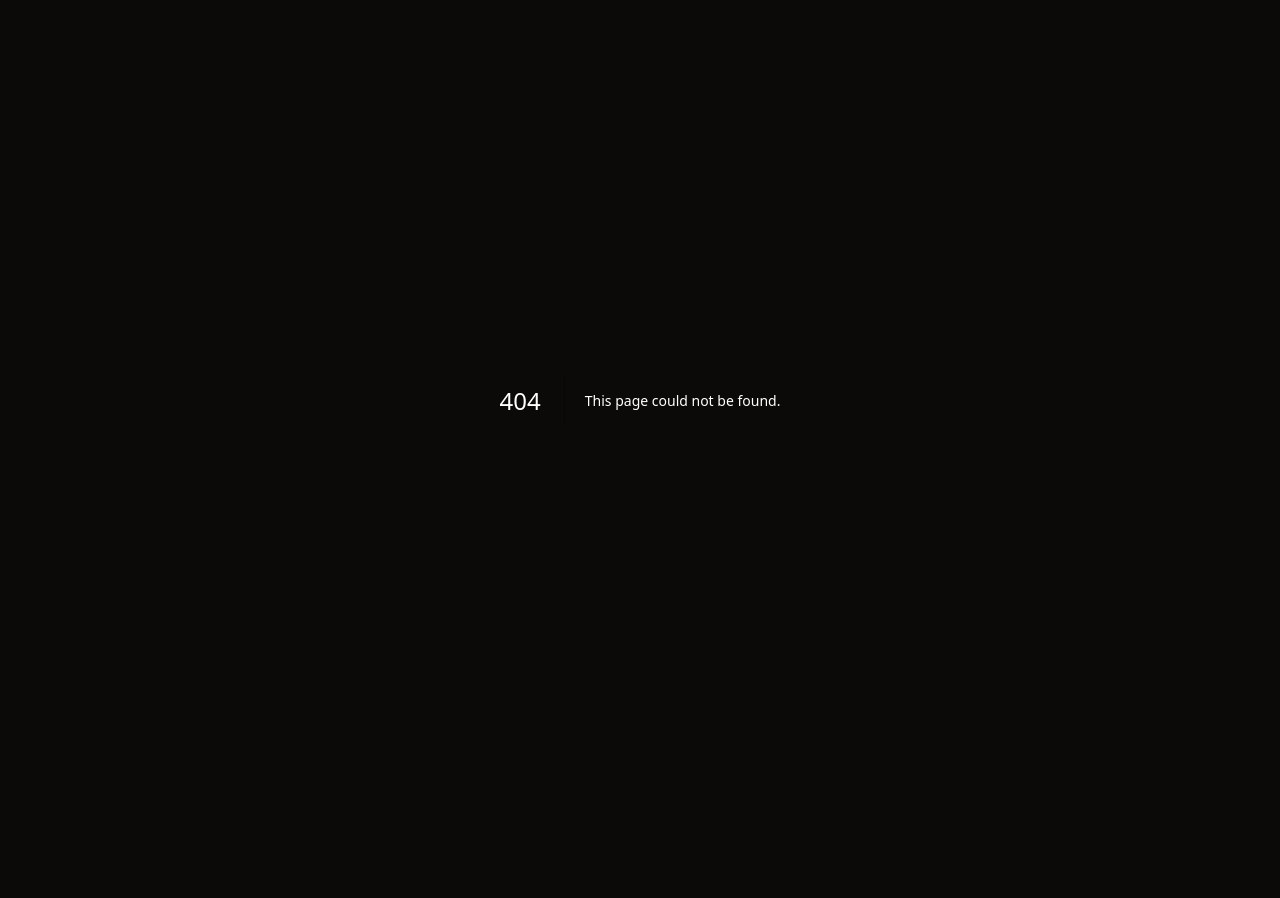
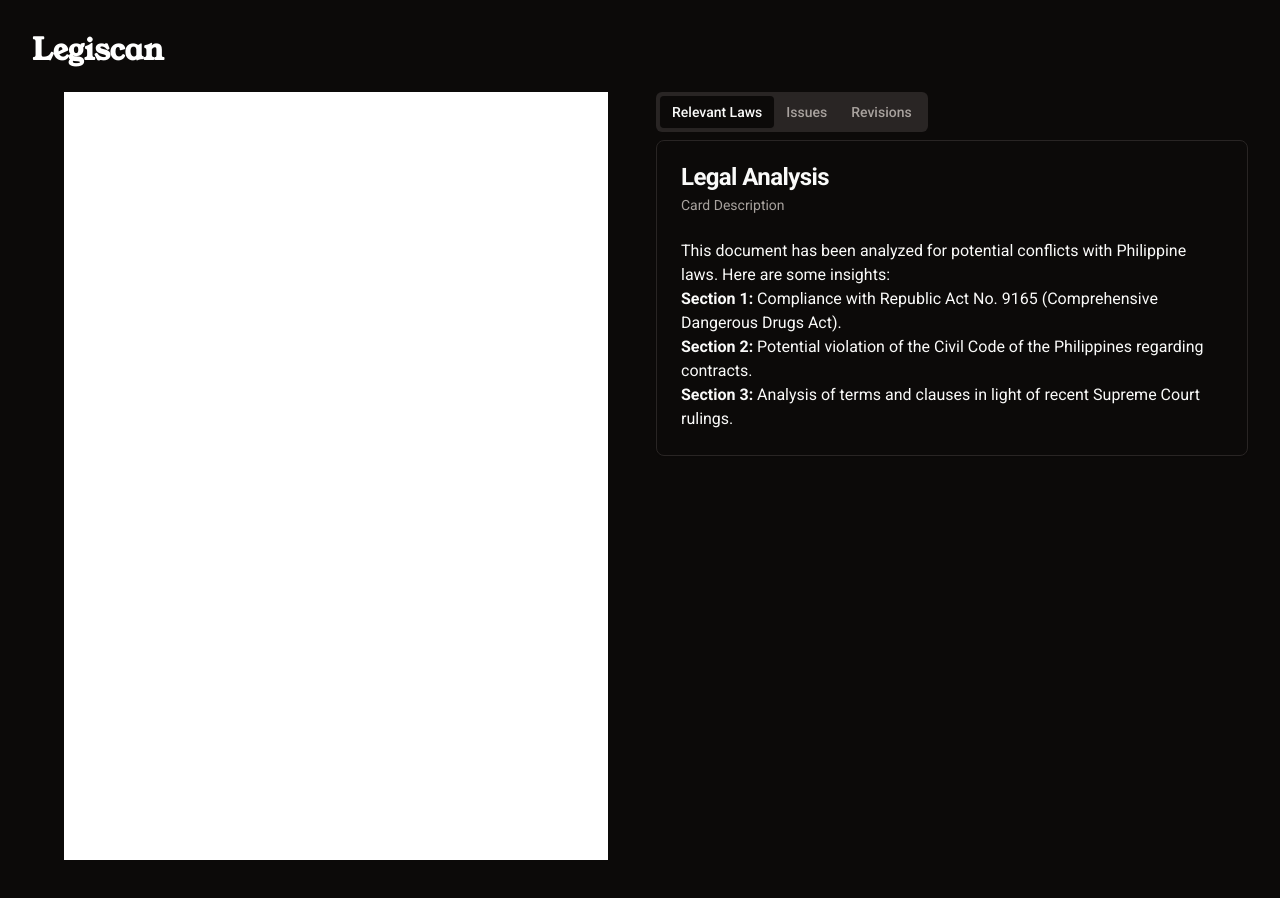
Before and after one commit to aritako/contrack, a Next.js app: page /analysis in a window 1280 px wide. Before the commit this address had no page. Shown: the top 898 px of the page. Before the commit the page ends 800 px from the top, so only its background shows below. Built offline with nearby package versions, Linux system fonts and the light colour scheme.

Commit message:
feat: analysis page frontend only

```diff
--- /dev/null
+++ b/app/analysis/page.tsx
@@ -0,0 +1,85 @@
+import Navbar from "../components/navbar";
+import { Tabs, TabsContent, TabsList, TabsTrigger } from "@/components/ui/tabs"
+import {
+  Card,
+  CardContent,
+  CardDescription,
+  CardFooter,
+  CardHeader,
+  CardTitle,
+} from "@/components/ui/card"
+
+export default function AnalysisPage() {
+
+    const analysisContent = `
+    <p>This document has been analyzed for potential conflicts with Philippine laws. Here are some insights:</p>
+    <ul>
+      <li><strong>Section 1:</strong> Compliance with Republic Act No. 9165 (Comprehensive Dangerous Drugs Act).</li>
+      <li><strong>Section 2:</strong> Potential violation of the Civil Code of the Philippines regarding contracts.</li>
+      <li><strong>Section 3:</strong> Analysis of terms and clauses in light of recent Supreme Court rulings.</li>
+    </ul>
+    `;
+
+    return (
+        <div className = "flex flex-col p-8">
+            <Navbar />
+            <div className="grid lg:grid-cols-2">
+            {/* Left side: PDF Viewer */}
+            <div className="h-screen pl-8 pr-8 pb-8">
+                <iframe
+                src={'/samplepdf.pdf'}
+                width="100%"
+                height="100%"
+                title="Uploaded PDF"
+                className=""
+                ></iframe>
+            </div>
+
+            {/* Right side: Analysis */}
+            <div className="pl-4">
+                <Tabs defaultValue="Relevant Laws" className="w-full">
+                    <TabsList>
+                        <TabsTrigger value="Relevant Laws">Relevant Laws</TabsTrigger>
+                        <TabsTrigger value="Issues">Issues</TabsTrigger>
+                        <TabsTrigger value="Revisions">Revisions</TabsTrigger>
+                    </TabsList>
+                    <TabsContent value="Relevant Laws">
+                        <Card>
+                        <CardHeader>
+                            <CardTitle>Legal Analysis</CardTitle>
+                            <CardDescription>Card Description</CardDescription>
+                        </CardHeader>
+                        <CardContent>
+                            <div dangerouslySetInnerHTML={{ __html: analysisContent }} />
+                        </CardContent>
+                        </Card>
+                    </TabsContent>
+                    <TabsContent value="Issues">
+                        <Card>
+                        <CardHeader>
+                            <CardTitle>Issues Found</CardTitle>
+                            <CardDescription>Card Description</CardDescription>
+                        </CardHeader>
+                        <CardContent>
+                            <div dangerouslySetInnerHTML={{ __html: analysisContent }} />
+                        </CardContent>
+                        </Card>
+                    </TabsContent>
+                    <TabsContent value="Revisions">
+                        <Card>
+                        <CardHeader>
+                            <CardTitle>Suggested Revisions</CardTitle>
+                            <CardDescription>Card Description</CardDescription>
+                        </CardHeader>
+                        <CardContent>
+                            <div dangerouslySetInnerHTML={{ __html: analysisContent }} />
+                        </CardContent>
+                        </Card>
+                    </TabsContent>
+                </Tabs>
+
+            </div>
+            </div>
+        </div>
+    );
+    }
--- /dev/null
+++ b/components/ui/card.tsx
@@ -0,0 +1,79 @@
+import * as React from "react"
+
+import { cn } from "@/lib/utils"
+
+const Card = React.forwardRef<
+  HTMLDivElement,
+  React.HTMLAttributes<HTMLDivElement>
+>(({ className, ...props }, ref) => (
+  <div
+    ref={ref}
+    className={cn(
+      "rounded-lg border bg-card text-card-foreground shadow-sm",
+      className
+    )}
+    {...props}
+  />
+))
+Card.displayName = "Card"
+
+const CardHeader = React.forwardRef<
+  HTMLDivElement,
+  React.HTMLAttributes<HTMLDivElement>
+>(({ className, ...props }, ref) => (
+  <div
+    ref={ref}
+    className={cn("flex flex-col space-y-1.5 p-6", className)}
+    {...props}
+  />
+))
+CardHeader.displayName = "CardHeader"
+
+const CardTitle = React.forwardRef<
+  HTMLDivElement,
+  React.HTMLAttributes<HTMLDivElement>
+>(({ className, ...props }, ref) => (
+  <div
+    ref={ref}
+    className={cn(
+      "text-2xl font-semibold leading-none tracking-tight",
+      className
+    )}
+    {...props}
+  />
+))
+CardTitle.displayName = "CardTitle"
+
+const CardDescription = React.forwardRef<
+  HTMLDivElement,
+  React.HTMLAttributes<HTMLDivElement>
+>(({ className, ...props }, ref) => (
+  <div
+    ref={ref}
+    className={cn("text-sm text-muted-foreground", className)}
+    {...props}
+  />
+))
+CardDescription.displayName = "CardDescription"
+
+const CardContent = React.forwardRef<
+  HTMLDivElement,
+  React.HTMLAttributes<HTMLDivElement>
+>(({ className, ...props }, ref) => (
+  <div ref={ref} className={cn("p-6 pt-0", className)} {...props} />
+))
+CardContent.displayName = "CardContent"
+
+const CardFooter = React.forwardRef<
+  HTMLDivElement,
+  React.HTMLAttributes<HTMLDivElement>
+>(({ className, ...props }, ref) => (
+  <div
+    ref={ref}
+    className={cn("flex items-center p-6 pt-0", className)}
+    {...props}
+  />
+))
+CardFooter.displayName = "CardFooter"
+
+export { Card, CardHeader, CardFooter, CardTitle, CardDescription, CardContent }
--- /dev/null
+++ b/components/ui/tabs.tsx
@@ -0,0 +1,55 @@
+"use client"
+
+import * as React from "react"
+import * as TabsPrimitive from "@radix-ui/react-tabs"
+
+import { cn } from "@/lib/utils"
+
+const Tabs = TabsPrimitive.Root
+
+const TabsList = React.forwardRef<
+  React.ElementRef<typeof TabsPrimitive.List>,
+  React.ComponentPropsWithoutRef<typeof TabsPrimitive.List>
+>(({ className, ...props }, ref) => (
+  <TabsPrimitive.List
+    ref={ref}
+    className={cn(
+      "inline-flex h-10 items-center justify-center rounded-md bg-muted p-1 text-muted-foreground",
+      className
+    )}
+    {...props}
+  />
+))
+TabsList.displayName = TabsPrimitive.List.displayName
+
+const TabsTrigger = React.forwardRef<
+  React.ElementRef<typeof TabsPrimitive.Trigger>,
+  React.ComponentPropsWithoutRef<typeof TabsPrimitive.Trigger>
+>(({ className, ...props }, ref) => (
+  <TabsPrimitive.Trigger
+    ref={ref}
+    className={cn(
+      "inline-flex items-center justify-center whitespace-nowrap rounded-sm px-3 py-1.5 text-sm font-medium ring-offset-background transition-all focus-visible:outline-none focus-visible:ring-2 focus-visible:ring-ring focus-visible:ring-offset-2 disabled:pointer-events-none disabled:opacity-50 data-[state=active]:bg-background data-[state=active]:text-foreground data-[state=active]:shadow-sm",
+      className
+    )}
+    {...props}
+  />
+))
+TabsTrigger.displayName = TabsPrimitive.Trigger.displayName
+
+const TabsContent = React.forwardRef<
+  React.ElementRef<typeof TabsPrimitive.Content>,
+  React.ComponentPropsWithoutRef<typeof TabsPrimitive.Content>
+>(({ className, ...props }, ref) => (
+  <TabsPrimitive.Content
+    ref={ref}
+    className={cn(
+      "mt-2 ring-offset-background focus-visible:outline-none focus-visible:ring-2 focus-visible:ring-ring focus-visible:ring-offset-2",
+      className
+    )}
+    {...props}
+  />
+))
+TabsContent.displayName = TabsPrimitive.Content.displayName
+
+export { Tabs, TabsList, TabsTrigger, TabsContent }
--- a/package.json
+++ b/package.json
@@ -11,6 +11,7 @@
   "dependencies": {
     "@radix-ui/react-icons": "^1.3.1",
     "@radix-ui/react-slot": "^1.1.0",
+    "@radix-ui/react-tabs": "^1.1.1",
     "axios": "^1.7.7",
     "class-variance-authority": "^0.7.0",
     "clsx": "^2.1.1",
```
Also changed, not shown: 2 other files (tests, documents, lock files or other folders).
